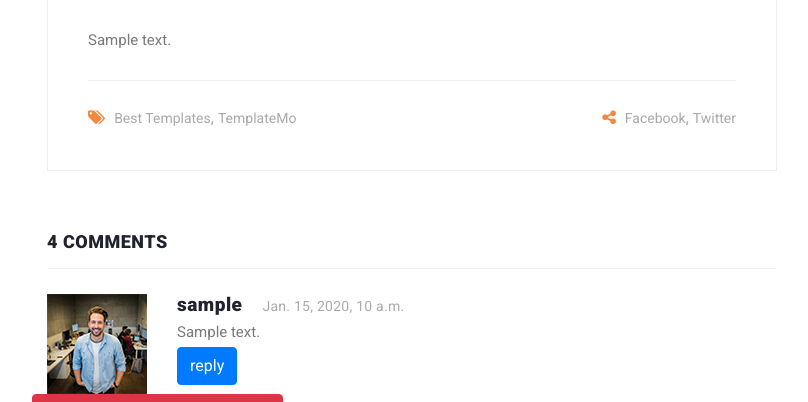
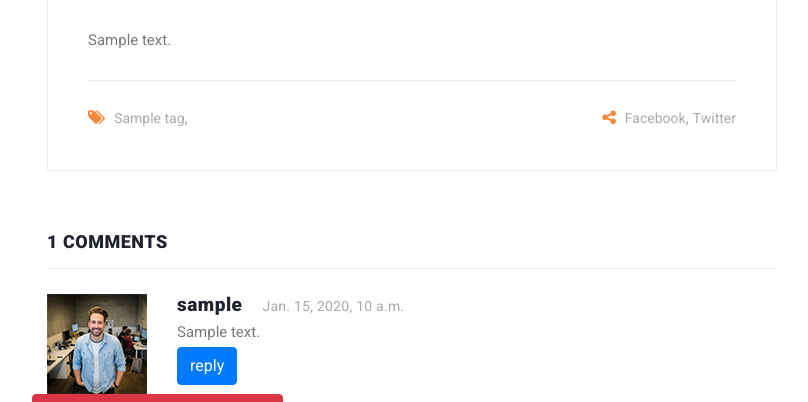
Before and after one commit to abolfazlz15/StandBlog, a Django app: a page that uses blog/templates/blog/details.html in a window 1280 px wide. Shown: the part 1240-1642 px from the top of the page, without its empty margins (38-846 px from the left). Run offline with Django 4.2, Linux system fonts and the light colour scheme; tables that the repository leaves empty hold one stand-in row (values such as "Sample post"); grey boxes marked "Sample" are stand-in pictures; some libraries are stand-ins or nearby versions.

Commit message:
add tags in detail article

```diff
--- a/blog/admin.py
+++ b/blog/admin.py
@@ -1,5 +1,5 @@
 from django.contrib import admin
-from .models import Category, Article, Comment
+from .models import Category, Article, Comment, Tag
 from django.contrib import messages
 from django.utils.translation import ngettext
 
@@ -8,6 +8,8 @@ admin.site.site_header = 'SandBlog Admin Panel'
 
 admin.site.register(Comment)
 admin.site.register(Category)
+admin.site.register(Tag)
+
 
 class CommentInLine(admin.StackedInline): # for show comment in article detail (Django admin panel)
     model = Comment
@@ -17,7 +19,7 @@ class CommentInLine(admin.StackedInline): # for show comment in article detail (
 @admin.register(Article)
 class ArticleAdmin(admin.ModelAdmin):
     # for show customization list objects
-    fields = ('title', 'author', 'category', 'body', 'image', 'status', 'published', 'time_publish', 'slug')
+    fields = ('title', 'author', 'category', 'tag', 'body', 'image', 'status', 'published', 'time_publish', 'slug')
     list_display = ('showImage', 'title', 'slug', 'author', 'published')
     list_filter = ('published', 'author', 'created')
     search_fields = ('title', 'body')
--- a/blog/models.py
+++ b/blog/models.py
@@ -15,10 +15,19 @@ class Category(models.Model):
     def __str__(self):
         return self.title
 
+class Tag(models.Model):
+    title = models.CharField(max_length=100)
+    created = models.DateField(auto_now_add=True)
+    publish = models.DateTimeField(auto_now=True)
+
+    def __str__(self):
+        return self.title
+
 
 class Article(models.Model):
     author = models.ForeignKey(User, on_delete=models.CASCADE)
     category = models.ManyToManyField(Category, related_name='articles')
+    tag = models.ManyToManyField(Tag, related_name='articles')
     title = models.CharField(max_length=100)
     body = models.TextField()
     slug = models.SlugField(unique=True, blank=True)
@@ -53,11 +62,6 @@ class Article(models.Model):
 
 
 
-class Tag(models.Model):
-    title = models.CharField(max_length=100)
-    created = models.DateField(auto_now_add=True)
-    publish = models.DateTimeField(auto_now=True)
-
 
 class Comment(models.Model):
     article = models.ForeignKey(Article, related_name='comments', on_delete=models.CASCADE)
--- a/blog/templates/blog/details.html
+++ b/blog/templates/blog/details.html
@@ -46,8 +46,9 @@
                                                 <div class="col-6">
                                                     <ul class="post-tags">
                                                         <li><i class="fa fa-tags"></i></li>
-                                                        <li><a href="#">Best Templates</a>,</li>
-                                                        <li><a href="#">TemplateMo</a></li>
+                                                        {% for tag in article.tag.all|slice:3 %}
+                                                        <li><a href="#">{{ tag.title }}</a>,</li>
+                                                        {% endfor %}
                                                     </ul>
                                                 </div>
                                                 <div class="col-6">
@@ -65,7 +66,7 @@
                             <div class="col-lg-12">
                                 <div class="sidebar-item comments">
                                     <div class="sidebar-heading">
-                                        <h2>4 comments</h2>
+                                        <h2>{{ number_of_comments }} comments</h2>
                                     </div>
                                     <div class="content">
                                         <ul>
--- a/blog/views.py
+++ b/blog/views.py
@@ -6,12 +6,18 @@ from django.core.paginator import Paginator
 def articleDetail(request, slug):
     article = get_object_or_404(Article, slug=slug)
 
+    number_of_comments  = article.comments.count()
+
     if request.method == 'POST':
         parent_id = request.POST.get('parent_id')
         body = request.POST.get('body')
         Comment.objects.create(body=body, article=article, user=request.user, parent_id=parent_id)
 
-    return render(request, 'blog/details.html', context={'article': article})
+    context={
+        'article': article,
+        'number_of_comments': number_of_comments,
+        }
+    return render(request, 'blog/details.html', context)
 
 
 def blogList(request):
```
Also changed, not shown: blog/migrations/0009_article_tag.py (added).
